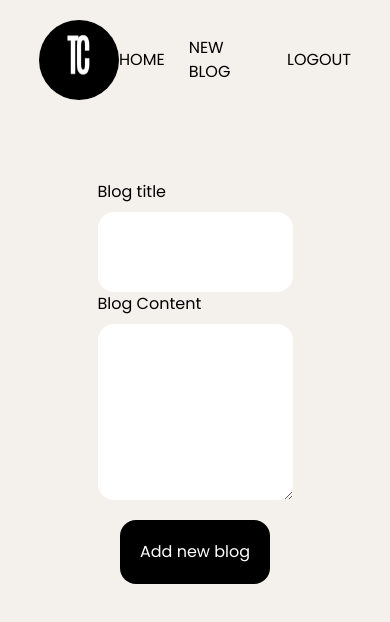
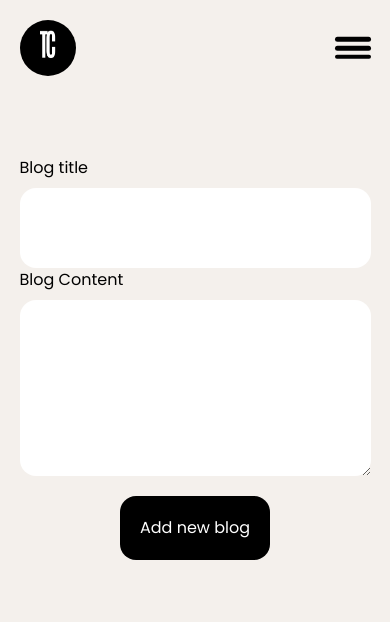
Before and after one commit to ZHADOW999/thought-chronicles-frontend, a React (Create React App) app: page /newblog in a window 390 px wide. Shown: the top 622 px of the page. Built offline with nearby package versions, Linux system fonts and the light colour scheme.

Commit message:
new stuff hope you like it

```diff
--- a/src/components/blogList.js
+++ b/src/components/blogList.js
@@ -4,7 +4,7 @@ const BlogList = ({blogs,title}) => {
     // const blogs = props.blogs;
     // const title = props.title
     return (
-        <div className="mt-40 w-[80%] m-auto">
+        <div className="sm:mt-36 mt-20 sm:w-[80%] w-[90%] m-auto pb-10">
             <h1 className="text-5xl font-black">
                 {title}
             </h1>
@@ -12,7 +12,7 @@ const BlogList = ({blogs,title}) => {
 
                     <div  key={blog.id} className="mt-10 bg-white shadow p-5 space-y-5">
                          <Link to={`/blogs/${blog.id}`}>
-                        <h2 className="text-4xl text-text-color font-sans font-black">{blog.title}</h2>
+                        <h2 className="sm:text-4xl text-2xl text-text-color font-sans font-black">{blog.title}</h2>
                         <p>Written by: {blog.owner.author}</p>
                         </Link>
                     </div>
--- a/src/components/navBar.js
+++ b/src/components/navBar.js
@@ -2,9 +2,13 @@ import { Link } from "react-router-dom";
 import api from "../api/axiosConfig";
 import { useNavigate } from "react-router-dom";
 import bg from "../images/logo-1-bg.png"
+import { useState } from "react";
 
+import "../index.css"
 
 const Navbar = () => {
+    const [IsActive, setIsActive] = useState(false);
+
     const navigate = useNavigate();
 
     const handleLogout = async () => {
@@ -18,15 +22,20 @@ const Navbar = () => {
     };
 
     return (
-        <nav className="w-[80%] mt-5 m-auto flex justify-between items-center">
-            <img src={bg} alt="logo" className="w-20 h-20 rounded-full" />
-            <ul className="flex items-center justify-center space-x-6">
+        <nav className="sm:w-[80%] w-[90%] mt-5 m-auto flex justify-between items-center relative">
+            <img src={bg} alt="logo" className="sm:w-20 sm:h-20 w-14 h-14 rounded-full" />
+            <div onClick={() => setIsActive((prev) => !prev)} className={`sm:hidden ham-menu cursor-pointer ${IsActive ? "active" : ""}`}>
+                <span></span>
+                <span></span>
+                <span></span>
+            </div>
+            <ul className={` top-10 z-50 bg-white sm:bg-inherit flex flex-col p-2 sm:p-0 w-[50%] text-center absolute border-2 space-y-5 border-black transition-all duration-300 ease-in-out sm:relative sm:right-auto sm:top-auto sm:w-auto sm:h-auto sm:flex-row sm:items-center sm:justify-center sm:space-x-6 sm:space-y-0 sm:border-0 ${IsActive ? "right-0" : "-right-full"}`}>
                 <Link className="uppercase" to="/blogs">Home</Link>
                 <Link className="uppercase" to="/newblog">New Blog</Link>
                 <Link className="uppercase" to="/logout" onClick={handleLogout}>Logout</Link>
             </ul>
         </nav>
-     );
+    );
 }
 
 export default Navbar;
--- a/src/index.css
+++ b/src/index.css
@@ -9,3 +9,49 @@
   --text-color:#3a4042;
 
 }
+
+.ham-menu {
+  height: 35px;
+  width: 36px;
+  margin-left: auto;
+  position: relative;
+}
+.ham-menu span {
+  height: 4.5px;
+  width: 100%;
+  background-color: black;
+  border-radius: 25px;
+  position: absolute;
+  left: 50%;
+  top: 50%;
+  transform: translate(-50%, -50%);
+  transition: .3s ease;
+}
+.ham-menu span:nth-child(1) {
+  top: 25%;
+}
+.ham-menu span:nth-child(3) {
+  top: 75%;
+}
+.ham-menu.active span {
+  background-color: black;
+}
+.ham-menu.active span:nth-child(1) {
+  top: 50%;
+  transform: translate(-50%, -50%) rotate(45deg);
+}
+.ham-menu.active span:nth-child(2) {
+  opacity: 0;
+}
+.ham-menu.active span:nth-child(3) {
+  top: 50%;
+  transform: translate(-50%, -50%) rotate(-45deg);
+}
+
+html{
+  overflow-x: hidden;
+}
+
+body{
+  overflow-x: hidden;
+}
--- a/src/pages/home.js
+++ b/src/pages/home.js
@@ -8,11 +8,11 @@ import UseFetch from "../components/useFetch";
 const Home = () => {
     const {data:blogs ,loading,error} = UseFetch("https://tc.a.7o7.cx/api/blogs")
     return (
-        <div className="">
+        <>
             {error &&<p className="text-5xl text-center uppercase">{error}</p>}
             {loading && <div className="text-5xl text-center uppercase">Loading...</div>}
             {blogs && <BlogList blogs={blogs} title="All Blogs"/>}
-        </div>
+        </>
      );
 }
 
--- a/src/pages/newBlogs.js
+++ b/src/pages/newBlogs.js
@@ -32,8 +32,8 @@ const NewBlog = () => {
 
     return (
 
-        <form className="flex flex-col justify-center w-[100%] items-center mt-20" onSubmit={handleSubmit}>
-            <div className="flex flex-col space-y-2 w-[50%]">
+        <form className="flex flex-col justify-center sm:w-[100%] w-[90%] m-auto items-center mt-20" onSubmit={handleSubmit}>
+            <div className="flex flex-col space-y-2 sm:w-[50%] w-full">
                 <label>Blog title</label>
                 <input
                 className="w-full h-20 rounded-2xl indent-5"
@@ -44,7 +44,7 @@ const NewBlog = () => {
                 ></input>
 
             </div>
-            <div className="flex flex-col space-y-2 w-[50%]">
+            <div className="flex flex-col space-y-2 sm:w-[50%] w-full">
                 <label>Blog Content</label>
                 <textarea
                 className="w-full h-44 rounded-2xl indent-5"
```
Also changed, not shown: 1 other file (tests, documents, lock files or other folders).
